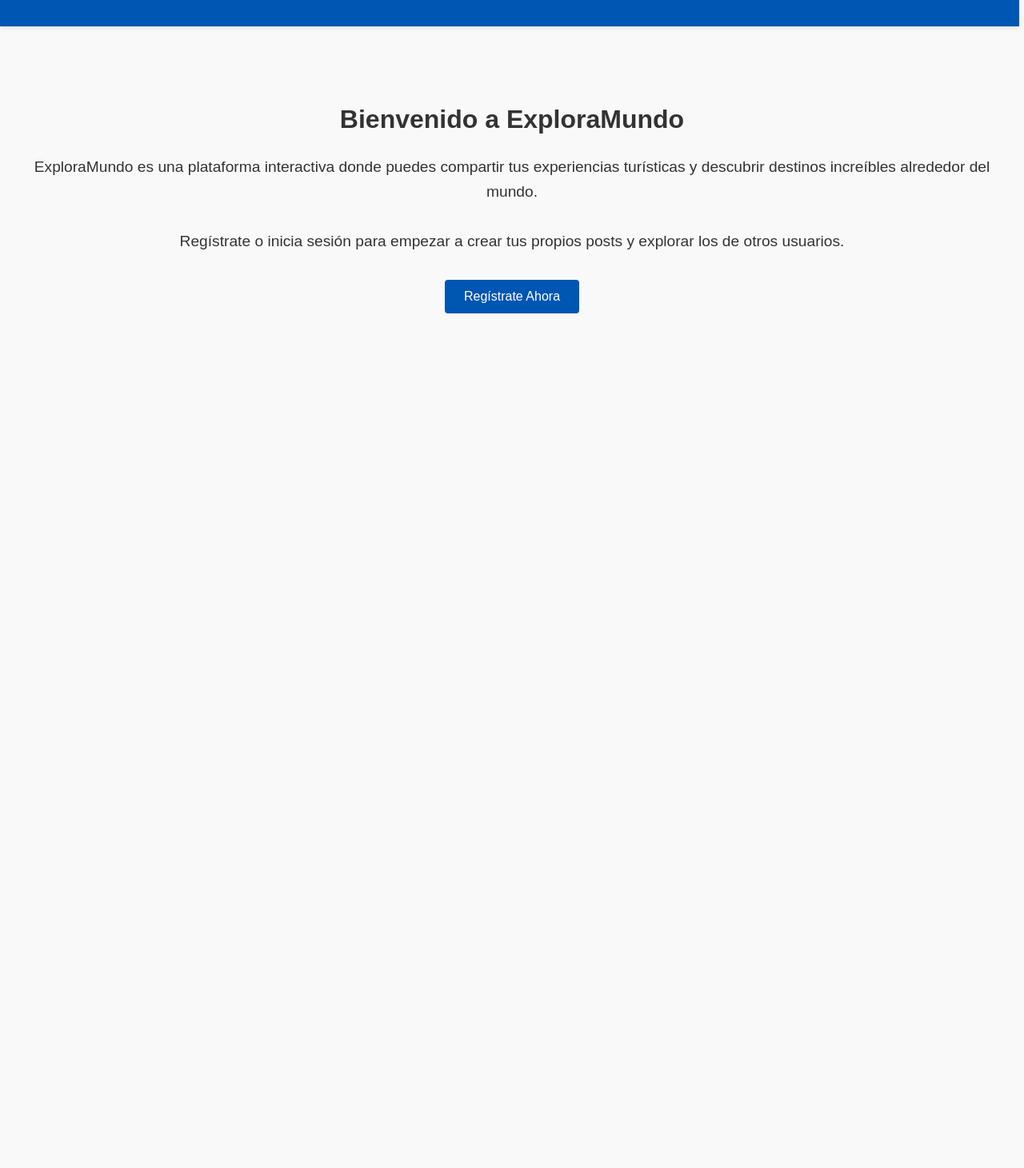
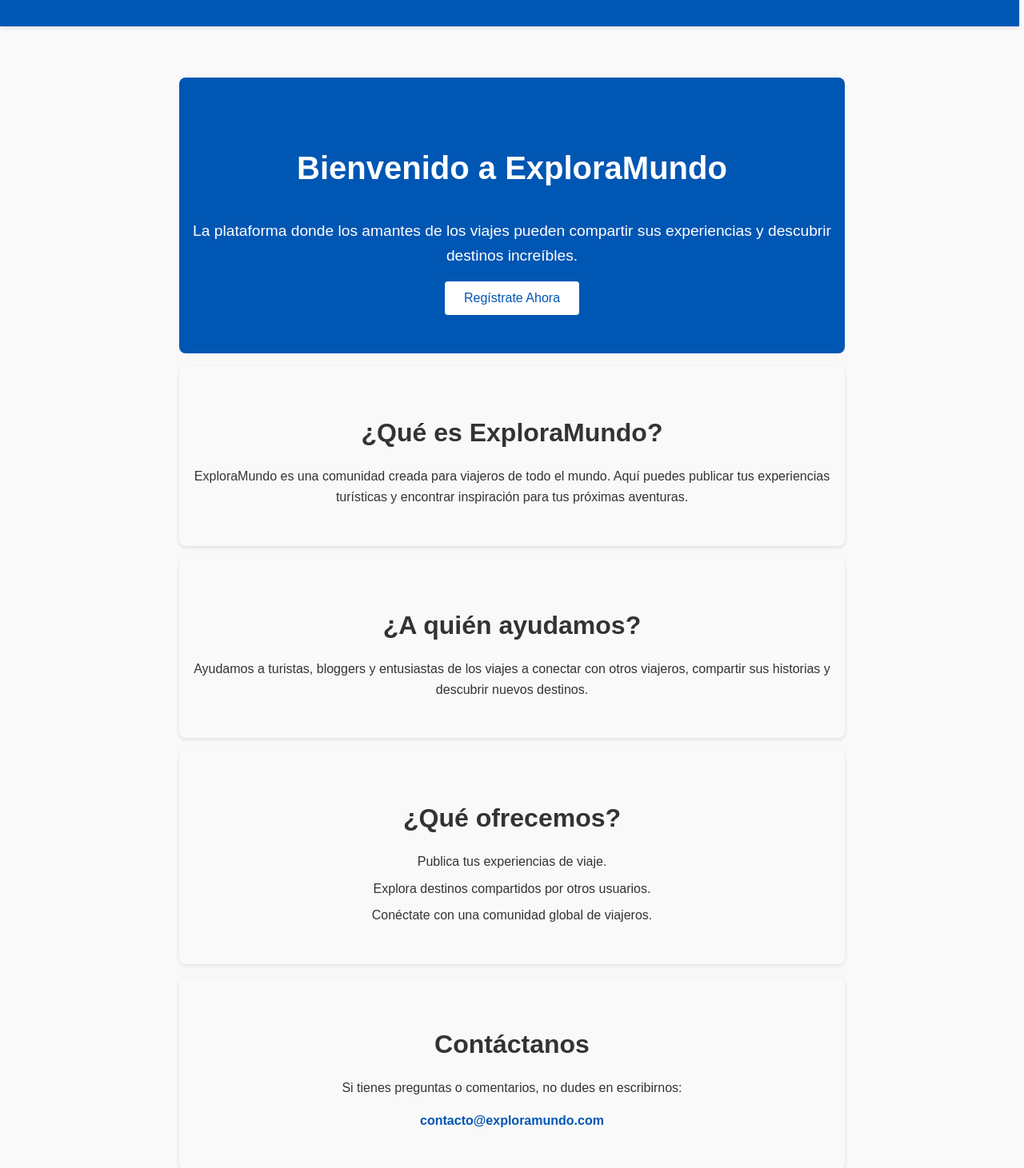
Before and after one commit to VPintos2501/explora-mundo, a React (Vite) app: page / in a window 1280 px wide. Shown: the part 69-1530 px from the top of the page at 80% size. Before the commit the page ends 800 px from the top, so only its background shows below. Built offline with nearby package versions, Linux system fonts and the light colour scheme.

Commit message:
Mejoras de diseño y logica.

```diff
--- a/src/index.css
+++ b/src/index.css
@@ -404,19 +404,36 @@ header {
 /*---------*/
 /* Añadir post */
 /*--------*/
-.add-post .post-form {
+.add-destination-container {
+  display: flex;
+  flex-direction: column;
+  align-items: center;
+  justify-content: center;
+  min-height: calc(100vh - 70px); /* Ajusta para evitar solapamiento con el header */
+  padding: 2rem;
+  background-color: #f9f9f9;
+}
+
+.add-destination-page {
+  max-width: 600px;
+  margin: 0 auto;
+  padding: 2rem 1rem;
+  text-align: center;
+}
+
+.add-destination-page h1 {
+  margin-top: 0;
+  font-size: 2rem;
+  color: #0056b3;
+}
+
+.post-form {
   display: flex;
   flex-direction: column;
   gap: 1rem;
+  width: 100%;
   max-width: 400px;
   margin: 0 auto;
-}
-
-.preview-image {
-  width: 100%;
-  height: auto;
-  border-radius: 8px;
-  margin-top: 1rem;
 }
 
 .input-field,
@@ -438,21 +455,6 @@ header {
   outline: none;
 }
 
-.add-destination-page {
-  margin-top: 0; /* No requiere margen adicional */
-  max-width: 800px;
-  margin-left: auto;
-  margin-right: auto;
-  padding: 2rem 1rem; /* Espaciado interno */
-  text-align: center;
-}
-
-.add-destination-page h1 {
-  margin-top: 0;
-  font-size: 2rem;
-  color: #0056b3;
-}
-
 .preview-image {
   max-width: 100%;
   height: auto;
@@ -460,30 +462,138 @@ header {
   margin-top: 1rem;
 }
 
+.btn {
+  width: 100%;
+  max-width: 200px;
+  padding: 0.75rem;
+  font-size: 1rem;
+  background-color: #0056b3;
+  color: white;
+  border: none;
+  border-radius: 4px;
+  cursor: pointer;
+  transition: background-color 0.3s ease;
+  margin: 0 auto;
+}
+
+.btn:hover {
+  background-color: #003d80;
+}
+
+.error-message {
+  color: red;
+  font-size: 0.9rem;
+}
+
 /*-----------------------------------------------------------------------------------------------------------*/
 /*---------*/
 /* Editar post */
 /*--------*/
-.edit-post .actions {
+/* General container for the edit post page */
+.edit-post-page {
   display: flex;
-  justify-content: space-between;
-  margin-top: 1rem;
+  flex-direction: column;
+  align-items: center;
+  justify-content: center;
+  min-height: calc(100vh - 70px); /* Ajusta considerando un header fijo */
+  padding: 2rem;
+  box-sizing: border-box;
 }
 
-.secondary-button {
-  background-color: #f9f9f9;
+/* Style the form */
+.post-form {
+  display: flex;
+  flex-direction: column;
+  gap: 1rem;
+  max-width: 600px; /* Limita el ancho del formulario */
+  width: 100%;
+  background-color: #fff; /* Fondo blanco */
+  padding: 2rem;
+  border-radius: 8px;
+  box-shadow: 0 4px 6px rgba(0, 0, 0, 0.1);
+  box-sizing: border-box;
+}
+
+/* Input fields styling */
+.input-field,
+.textarea-field {
+  width: 100%;
+  padding: 0.75rem;
+  font-size: 1rem;
   border: 1px solid #ccc;
-  padding: 0.5rem 1rem;
+  border-radius: 4px;
+}
+
+.textarea-field {
+  resize: none;
+}
+
+.input-field:focus,
+.textarea-field:focus {
+  border-color: #0056b3;
+  outline: none;
+}
+
+/* Checkbox label styling */
+.checkbox-label {
+  display: flex;
+  align-items: center;
+  font-size: 1rem;
+  color: #333;
+  cursor: pointer;
+}
+
+.checkbox-label input {
+  margin-right: 0.5rem;
+}
+
+/* Buttons styling */
+.btn {
+  padding: 0.75rem 1.5rem;
+  font-size: 1rem;
+  border: none;
   border-radius: 4px;
   cursor: pointer;
-  font-size: 0.9rem;
   transition: background-color 0.3s ease;
 }
 
-.secondary-button:hover {
+.btn-primary {
+  background-color: #0056b3;
+  color: white;
+}
+
+.btn-primary:hover {
+  background-color: #003d80;
+}
+
+.btn-secondary {
+  background-color: #f9f9f9;
+  color: #333;
+  border: 1px solid #ccc;
+}
+
+.btn-secondary:hover {
   background-color: #eee;
 }
 
+/* Make the page responsive */
+@media (max-width: 768px) {
+  .post-form {
+    padding: 1rem;
+    gap: 0.75rem;
+  }
+
+  .input-field,
+  .textarea-field {
+    font-size: 0.9rem;
+    padding: 0.5rem;
+  }
+
+  .btn {
+    font-size: 0.9rem;
+    padding: 0.5rem 1rem;
+  }
+}
 
 /*-----------------------------------------------------------------------------------------------------------*/
 /*---------*/
@@ -771,3 +881,84 @@ textarea:focus {
   border-color: #0056b3;
   outline: none;
 }
+
+/*-----------------------------------------------------------------------------------------------------------*/
+/*---------*/
+/* Landing Page */
+/*--------*/
+.landing-page {
+  text-align: center;
+  padding: 6rem 1rem;
+}
+
+.section {
+  padding: 3rem 1rem;
+  max-width: 800px;
+  margin: 0 auto;
+}
+
+.welcome-section {
+  background-color: #0056b3;
+  color: white;
+  border-radius: 8px;
+  padding: 3rem 1rem;
+}
+
+.welcome-section h1 {
+  font-size: 2.5rem;
+}
+
+.welcome-section p {
+  font-size: 1.2rem;
+  margin: 1rem 0;
+}
+
+.cta-button {
+  background-color: #ffffff;
+  color: #0056b3;
+  border: none;
+  padding: 0.75rem 1.5rem;
+  font-size: 1rem;
+  border-radius: 4px;
+  cursor: pointer;
+  transition: background-color 0.3s ease;
+}
+
+.cta-button:hover {
+  background-color: #e6e6e6;
+}
+
+.intro-section,
+.target-section,
+.offer-section,
+.contact-section {
+  background-color: #f9f9f9;
+  border-radius: 8px;
+  padding: 2rem 1rem;
+  margin-top: 1rem;
+  box-shadow: 0 2px 5px rgba(0, 0, 0, 0.1);
+}
+
+h2 {
+  font-size: 2rem;
+  margin-bottom: 1rem;
+}
+
+ul {
+  list-style: none;
+  padding: 0;
+}
+
+ul li {
+  margin: 0.5rem 0;
+}
+
+.contact-link {
+  color: #0056b3;
+  text-decoration: none;
+  font-weight: bold;
+}
+
+.contact-link:hover {
+  text-decoration: underline;
+}
--- a/src/pages/EditDestination.jsx
+++ b/src/pages/EditDestination.jsx
@@ -53,13 +53,6 @@ const EditDestination = () => {
           required
         />
         <input
-          type="text"
-          className="input-field"
-          value={post.images}
-          onChange={(e) => setPost({ ...post, images: e.target.value })}
-          placeholder="URL de la Imagen (opcional)"
-        />
-        <input
           type="number"
           className="input-field"
           value={post.rating}
@@ -84,14 +77,6 @@ const EditDestination = () => {
           placeholder="Ubicación"
           required
         />
-        <label className="checkbox-label">
-          <input
-            type="checkbox"
-            checked={post.visited}
-            onChange={(e) => setPost({ ...post, visited: e.target.checked })}
-          />
-          Visitado
-        </label>
         <button type="submit" className="btn btn-primary">
           Guardar Cambios
         </button>
--- a/src/pages/LandingPage.jsx
+++ b/src/pages/LandingPage.jsx
@@ -1,24 +1,68 @@
-import React from "react";
+import React, { useContext } from "react";
+import { useNavigate } from "react-router-dom";
+import { AuthContext } from "../context/AuthContext";
 
 const LandingPage = () => {
+  const { user } = useContext(AuthContext); // Obtener el usuario autenticado
+  const navigate = useNavigate();
+
+  const handleRegisterOrDashboard = () => {
+    if (user) {
+      navigate("/dashboard"); // Redirige al Dashboard si el usuario está logueado
+    } else {
+      navigate("/register"); // Redirige al Registro si no está logueado
+    }
+  };
+
   return (
-    <div className="main-content">
-      <h2>Bienvenido a ExploraMundo</h2>
-      <p>
-        ExploraMundo es una plataforma interactiva donde puedes compartir tus
-        experiencias turísticas y descubrir destinos increíbles alrededor del
-        mundo.
-      </p>
-      <p>
-        Regístrate o inicia sesión para empezar a crear tus propios posts y
-        explorar los de otros usuarios.
-      </p>
-      <button
-        className="cta-button"
-        onClick={() => (window.location.href = "/register")}
-      >
-        Regístrate Ahora
-      </button>
+    <div className="landing-page">
+      {/* Sección de Bienvenida */}
+      <section className="section welcome-section">
+        <h1>Bienvenido a ExploraMundo</h1>
+        <p>
+          La plataforma donde los amantes de los viajes pueden compartir sus experiencias y descubrir destinos increíbles.
+        </p>
+        <button onClick={handleRegisterOrDashboard} className="cta-button">
+          {user ? "Ir al Dashboard" : "Regístrate Ahora"}
+        </button>
+      </section>
+
+      {/* Sección de Introducción */}
+      <section className="section intro-section">
+        <h2>¿Qué es ExploraMundo?</h2>
+        <p>
+          ExploraMundo es una comunidad creada para viajeros de todo el mundo. Aquí puedes publicar tus experiencias turísticas y encontrar inspiración para tus próximas aventuras.
+        </p>
+      </section>
+
+      {/* Sección de Objetivo */}
+      <section className="section target-section">
+        <h2>¿A quién ayudamos?</h2>
+        <p>
+          Ayudamos a turistas, bloggers y entusiastas de los viajes a conectar con otros viajeros, compartir sus historias y descubrir nuevos destinos.
+        </p>
+      </section>
+
+      {/* Sección de Ofrecemos */}
+      <section className="section offer-section">
+        <h2>¿Qué ofrecemos?</h2>
+        <ul>
+          <li>Publica tus experiencias de viaje.</li>
+          <li>Explora destinos compartidos por otros usuarios.</li>
+          <li>Conéctate con una comunidad global de viajeros.</li>
+        </ul>
+      </section>
+
+      {/* Sección de Contáctenos */}
+      <section className="section contact-section">
+        <h2>Contáctanos</h2>
+        <p>Si tienes preguntas o comentarios, no dudes en escribirnos:</p>
+        <p>
+          <a href="mailto:contacto@exploramundo.com" className="contact-link">
+            contacto@exploramundo.com
+          </a>
+        </p>
+      </section>
     </div>
   );
 };
```
